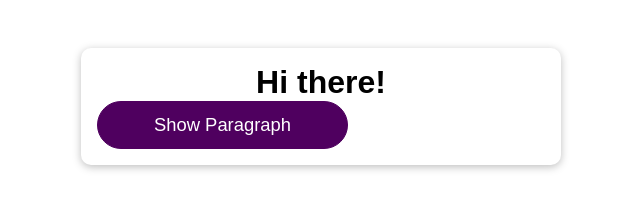
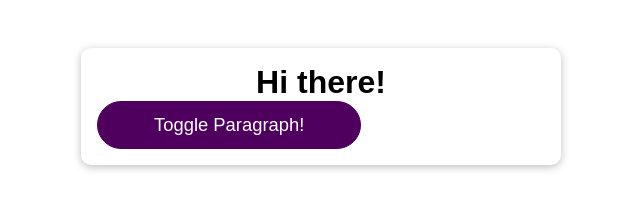
Before and after one commit to PatrikPridal/A-Look-Behind-The-Scenes-Of-React, a React (Create React App) app: page / in a window 1280 px wide. Shown: the top 199 px of the page, without its empty margins (319-959 px from the left). Built offline with nearby package versions, Linux system fonts and the light colour scheme.

Commit message:
added const "toggleParagraphHandler for showing paragraph when button is clicked

```diff
--- a/src/App.js
+++ b/src/App.js
@@ -6,11 +6,15 @@ import './App.css';
 function App() {
   const [showParagraph, setShowParagraph] = useState(false);
 
+  const toggleParagraphHandler = () => {
+    setShowParagraph((prevShowParagraph) => !prevShowParagraph);
+  };
+
   return (
     <div className="app">
       <h1>Hi there!</h1>
       {showParagraph && <p>This is new!</p>}
-      <Button>Show Paragraph</Button>
+      <Button onClick={toggleParagraphHandler}>Toggle Paragraph!</Button>
     </div>
   );
 }
```
